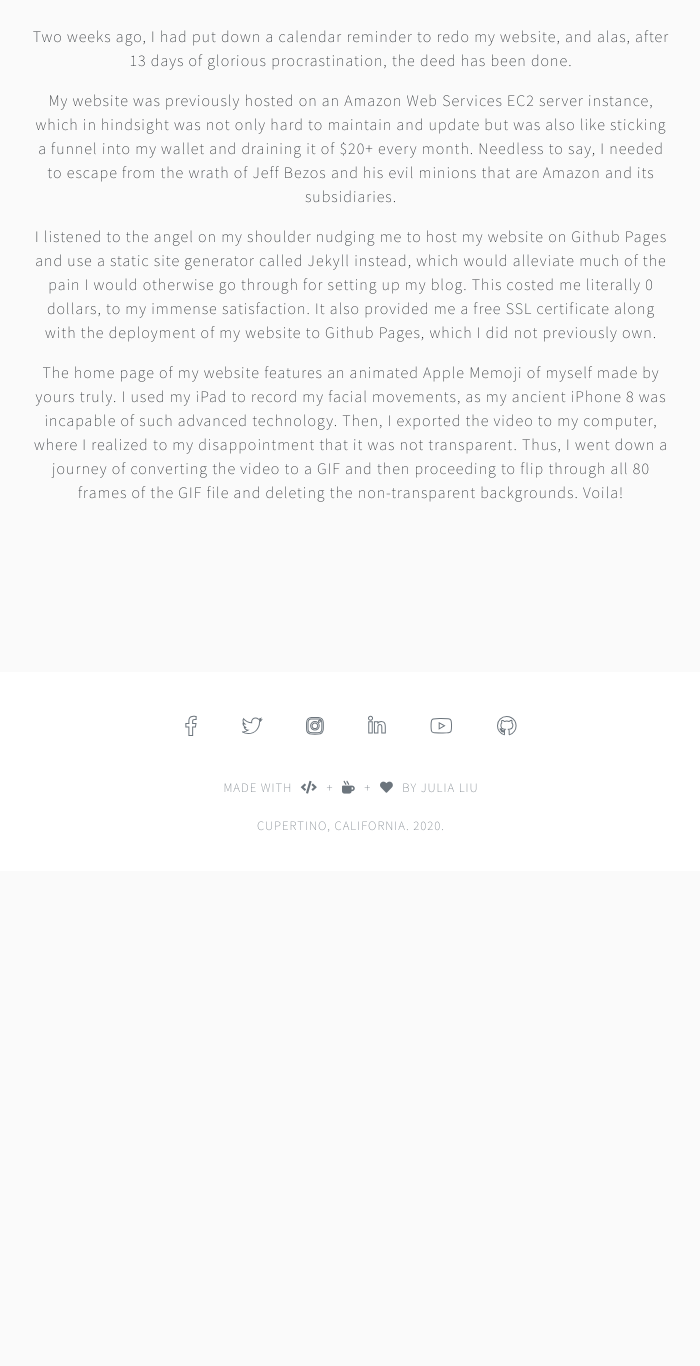
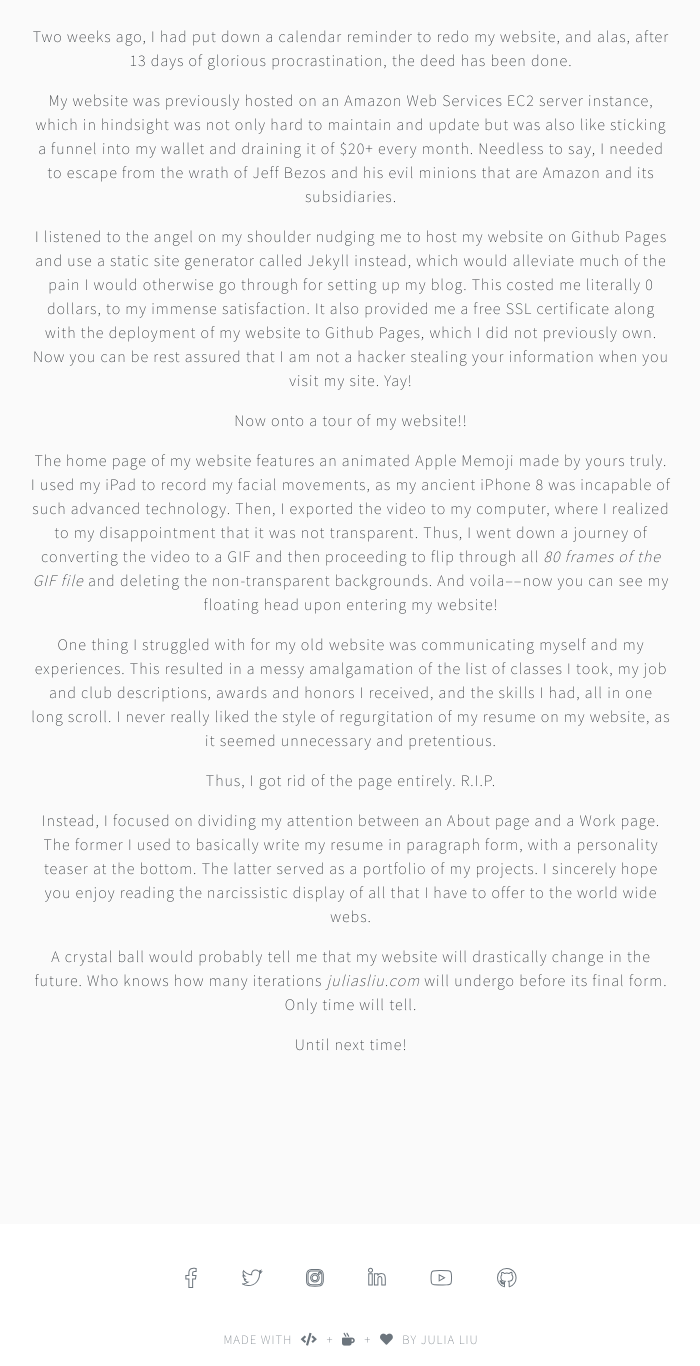
Before and after one commit to juliasliu/juliasliu.github.io, a Jekyll site: the page built from _posts/2020-08-23-welcome-to-my-jekyll-website.markdown, in a window 1280 px wide and 1400 px high, scrolled down 792 px, cut to the strip 34-1400 px from the top of the window. Shown: the whole strip, without its empty margins (289-989 px from the left). Built offline with Jekyll 4.4.1, drawn with Linux system fonts in a browser that asks for light colours; a script that is not in the unit is left out; comment, search, counter and statistics services are not loaded; before the commit the page ends 1697 px from its top, so only the background shows below that; some of the changed text lies outside the part shown.

Commit message:
Publish first blog post

```diff
--- a/_layouts/home.html
+++ b/_layouts/home.html
@@ -80,7 +80,7 @@ layout: default
 
 	    	<div class="title"><span class="highlight">Recent Posts</span></div>
 	    	<div class="subtitle">
-					Your <del>weekly</del> dose of my late-night caffeinated thoughts sprinkled into your morning cup of tea.
+					Your <del>weekly</del> dose of my 2 a.m. caffeinated thoughts sprinkled into your morning cup of tea.
 				</div>
 
 		    <div class="posts">
--- a/_posts/2020-08-23-welcome-to-my-jekyll-website.markdown
+++ b/_posts/2020-08-23-welcome-to-my-jekyll-website.markdown
@@ -9,6 +9,18 @@ Two weeks ago, I had put down a calendar reminder to redo my website, and alas,
 
 My website was previously hosted on an Amazon Web Services EC2 server instance, which in hindsight was not only hard to maintain and update but was also like sticking a funnel into my wallet and draining it of $20+ every month. Needless to say, I needed to escape from the wrath of Jeff Bezos and his evil minions that are Amazon and its subsidiaries.
 
-I listened to the angel on my shoulder nudging me to host my website on Github Pages and use a static site generator called Jekyll instead, which would alleviate much of the pain I would otherwise go through for setting up my blog. This costed me literally 0 dollars, to my immense satisfaction. It also provided me a free SSL certificate along with the deployment of my website to Github Pages, which I did not previously own.
+I listened to the angel on my shoulder nudging me to host my website on Github Pages and use a static site generator called Jekyll instead, which would alleviate much of the pain I would otherwise go through for setting up my blog. This costed me literally 0 dollars, to my immense satisfaction. It also provided me a free SSL certificate along with the deployment of my website to Github Pages, which I did not previously own. Now you can be rest assured that I am not a hacker stealing your information when you visit my site. Yay!
 
-The home page of my website features an animated Apple Memoji of myself made by yours truly. I used my iPad to record my facial movements, as my ancient iPhone 8 was incapable of such advanced technology. Then, I exported the video to my computer, where I realized to my disappointment that it was not transparent. Thus, I went down a journey of converting the video to a GIF and then proceeding to flip through all 80 frames of the GIF file and deleting the non-transparent backgrounds. Voila!
+Now onto a tour of my website!!
+
+The home page of my website features an animated Apple Memoji made by yours truly. I used my iPad to record my facial movements, as my ancient iPhone 8 was incapable of such advanced technology. Then, I exported the video to my computer, where I realized to my disappointment that it was not transparent. Thus, I went down a journey of converting the video to a GIF and then proceeding to flip through all *80 frames of the GIF file* and deleting the non-transparent backgrounds. And voila––now you can see my floating head upon entering my website!
+
+One thing I struggled with for my old website was communicating myself and my experiences. This resulted in a messy amalgamation of the list of classes I took, my job and club descriptions, awards and honors I received, and the skills I had, all in one long scroll. I never really liked the style of regurgitation of my resume on my website, as it seemed unnecessary and pretentious.
+
+Thus, I got rid of the page entirely. R.I.P.
+
+Instead, I focused on dividing my attention between an About page and a Work page. The former I used to basically write my resume in paragraph form, with a personality teaser at the bottom. The latter served as a portfolio of my projects. I sincerely hope you enjoy reading the narcissistic display of all that I have to offer to the world wide webs.
+
+A crystal ball would probably tell me that my website will drastically change in the future. Who knows how many iterations *juliasliu.com* will undergo before its final form. Only time will tell.
+
+Until next time!
```
